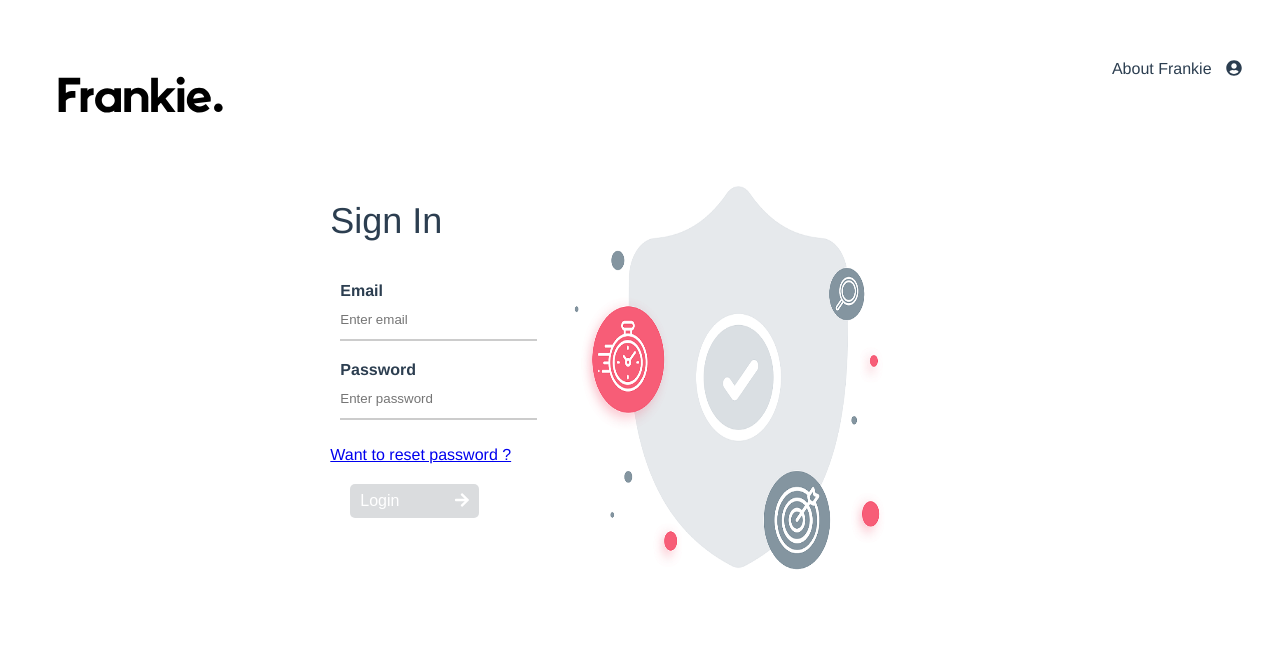
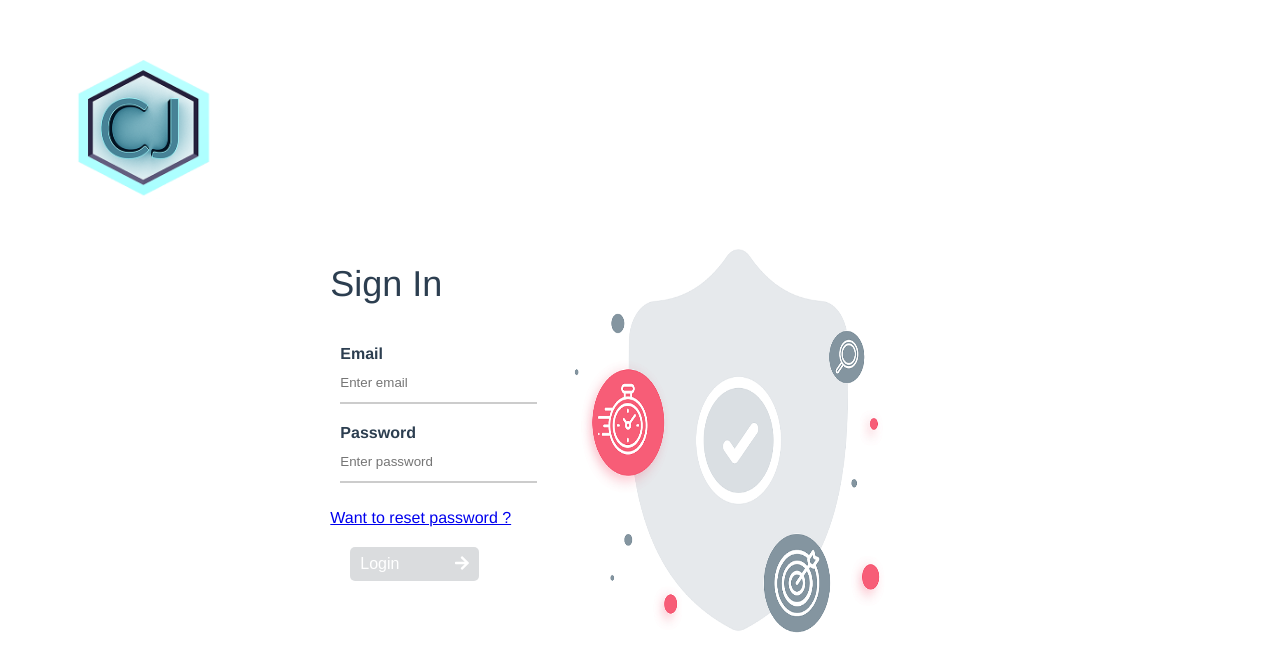
Before and after one commit to chaituteja/login-app, a Vue app: page / in a window 1280 px wide. Shown: the top 670 px of the page. Built offline with nearby package versions, Linux system fonts and the light colour scheme.

Commit message:
Added new logo

```diff
--- a/src/components/Header.vue
+++ b/src/components/Header.vue
@@ -1,11 +1,7 @@
 <template>
     <div class="header">
         <div class="header__logo">
-            <a href="/"><img alt="logo" src="../assets/logo.svg"></a>
-        </div>
-        <div class="header__info">
-            <span>About Frankie </span>
-            <i class="fas fa-user-circle"></i>
+            <a href="/"><img alt="logo" src="../assets/logo.png"></a>
         </div>
     </div>
 </template>
```
Also changed, not shown: src/assets/logo-small.png (added), src/assets/logo.png (added).
